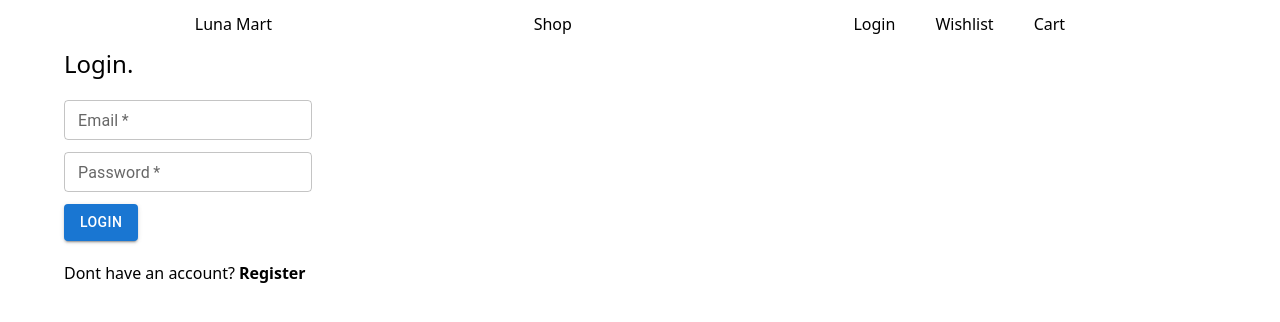
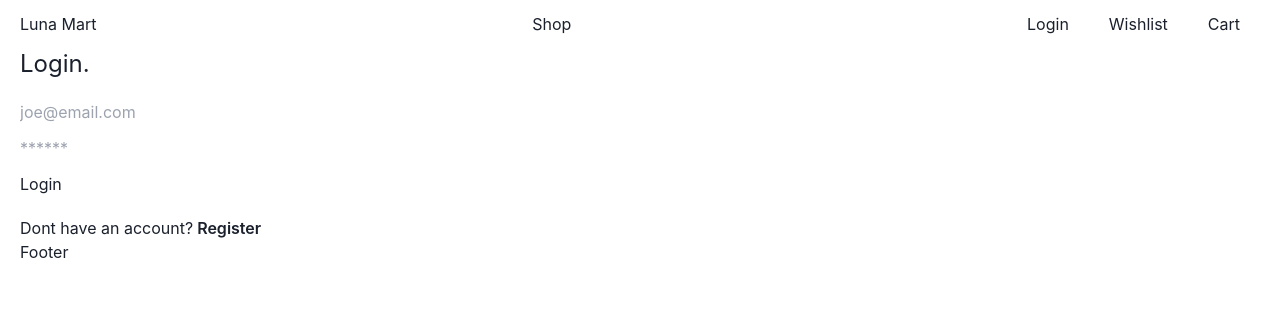
Before and after one commit to k99sharma/luna-mart-ui, a React (Vite) app: page /login in a window 1280 px wide. Shown: the top 322 px of the page. Built offline with nearby package versions, Linux system fonts and the light colour scheme.

Commit message:
add: material ui is replaced with chakra ui
 - chakra ui is configured for ui
 - page404 added

```diff
--- a/package.json
+++ b/package.json
@@ -19,11 +19,11 @@
     ]
   },
   "dependencies": {
+    "@chakra-ui/react": "^2.10.3",
     "@emotion/react": "^11.13.3",
     "@emotion/styled": "^11.13.0",
-    "@mui/icons-material": "^5.16.7",
-    "@mui/material": "^5.16.7",
     "axios": "^1.7.4",
+    "framer-motion": "^11.11.9",
     "react": "^18.3.1",
     "react-dom": "^18.3.1",
     "react-query": "^3.39.3",
--- a/src/components/Navbar/index.jsx
+++ b/src/components/Navbar/index.jsx
@@ -11,7 +11,7 @@ const Navbar = () => {
   const { isAuthenticated } = useAuthStore();
 
   return (
-    <div className="navbar py-3 flex justify-around align-bottom">
+    <div className="navbar py-3 flex justify-between align-bottom">
       <div className="navbar__banner">
         <Link to={PagePath.HOME}>Luna Mart</Link>
       </div>
--- a/src/layout/index.jsx
+++ b/src/layout/index.jsx
@@ -1,18 +1,15 @@
-// importing custom components
-import { Container } from '@mui/material';
+// importing components
 import Navbar from '../components/Navbar';
 
 // Layout
 function Layout({ children }) {
   return (
-    <div className="layout">
-      <Container>
-        <div className="layout__navbar">
-          <Navbar />
-        </div>
-        <div className="layout__app">{children}</div>
-        <div className="layout__footer"></div>
-      </Container>
+    <div className="layout px-5">
+      <div className="layout__navbar">
+        <Navbar />
+      </div>
+      <div className="layout__child">{children}</div>
+      <div className="layout__footer">Footer</div>
     </div>
   );
 }
--- a/src/pages/account/index.jsx
+++ b/src/pages/account/index.jsx
@@ -1,5 +1,4 @@
 // importing components
-import { Button } from '@mui/material';
 import useAuthStore from '../../store/authStore';
 import { useNavigate } from 'react-router-dom';
 import { PagePath } from '../../config/Constants';
@@ -23,9 +22,7 @@ function Account() {
   return (
     <div className="account">
       <div className="account__logout">
-        <Button onClick={handleLogout} variant="contained" color="error">
-          Logout
-        </Button>
+        <button onClick={handleLogout}>Logout</button>
       </div>
     </div>
   );
--- a/src/pages/app/index.jsx
+++ b/src/pages/app/index.jsx
@@ -1,10 +1,11 @@
+import { ChakraProvider } from '@chakra-ui/react';
 import PageRouter from '../../routes';
 
 function App() {
   return (
-    <>
+    <ChakraProvider>
       <PageRouter />
-    </>
+    </ChakraProvider>
   );
 }
 
--- a/src/pages/home/index.jsx
+++ b/src/pages/home/index.jsx
@@ -1,6 +1,6 @@
 // home page
 function Home() {
-  return <div className="home">Home</div>;
+  return <div className="home w-4/5">Home</div>;
 }
 
 export default Home;
--- a/src/pages/login/index.jsx
+++ b/src/pages/login/index.jsx
@@ -1,6 +1,5 @@
 // importing components
 import { Link, useNavigate } from 'react-router-dom';
-import { Button, TextField } from '@mui/material';
 import { useState } from 'react';
 
 // importing constants
@@ -62,11 +61,9 @@ function Login() {
       <div className="login__form my-5">
         <form onSubmit={handleSubmit}>
           <div className="login__form__email mb-3">
-            <TextField
-              size="small"
+            <input
               label="Email"
               placeholder="joe@email.com"
-              variant="outlined"
               type="email"
               onChange={handleEmail}
               required
@@ -74,11 +71,9 @@ function Login() {
           </div>
 
           <div className="login__form__password mb-3">
-            <TextField
-              size="small"
+            <input
               label="Password"
               placeholder="******"
-              variant="outlined"
               type="password"
               onChange={handlePassword}
               required
@@ -86,9 +81,7 @@ function Login() {
           </div>
 
           <div className="login__form__submit">
-            <Button type="submit" variant="contained">
-              Login
-            </Button>
+            <button type="submit">Login</button>
           </div>
         </form>
       </div>
--- /dev/null
+++ b/src/pages/page404/index.jsx
@@ -0,0 +1,3 @@
+export default function Page404() {
+  return <div>Not Found Page</div>;
+}
--- a/src/routes/index.jsx
+++ b/src/routes/index.jsx
@@ -10,6 +10,7 @@ import Account from '../pages/account';
 import Wishlist from '../pages/wishlist';
 import Login from '../pages/login';
 import Register from '../pages/register';
+import Page404 from '../pages/page404';
 import AdminLogin from '../pages/admin/login';
 import AdminAccount from '../pages/admin/account';
 import useAuthStore from '../store/authStore';
@@ -43,6 +44,7 @@ const PageRouter = () => {
               <Route path="/admin/login" exact element={<AdminLogin />} />
             </>
           )}
+          <Route path="*" exact element={<Page404 />} />
         </Routes>
       </Layout>
     </Router>
```
Also changed, not shown: 1 other file (tests, documents, lock files or other folders).
